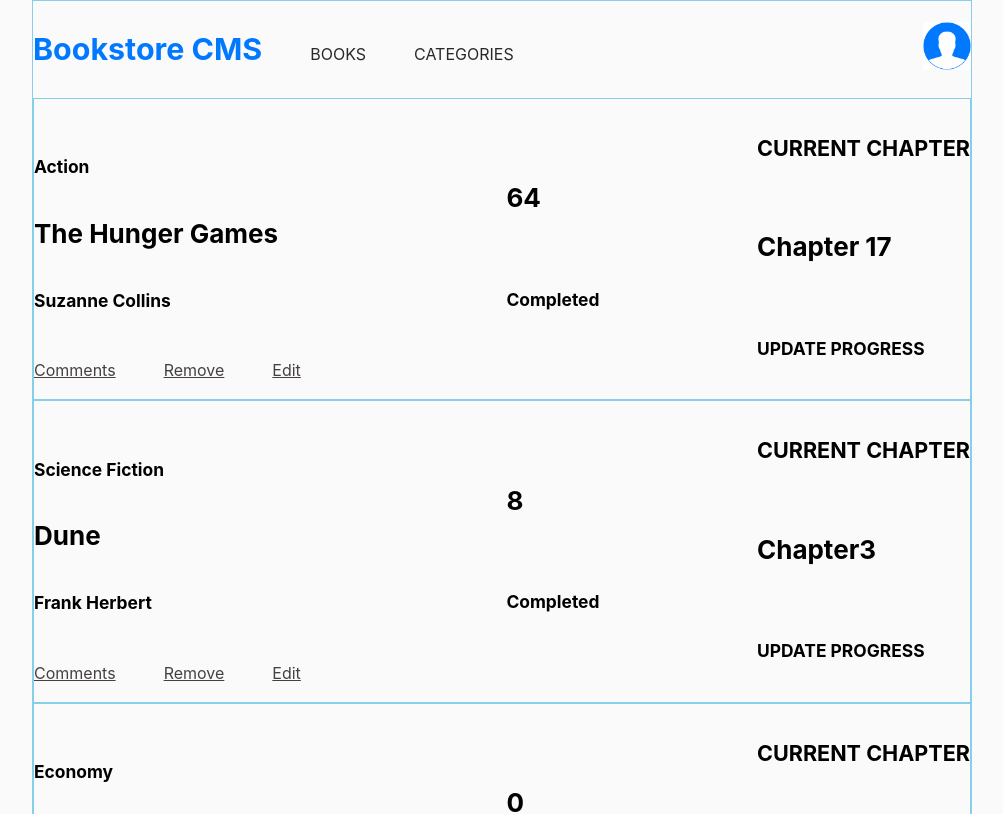
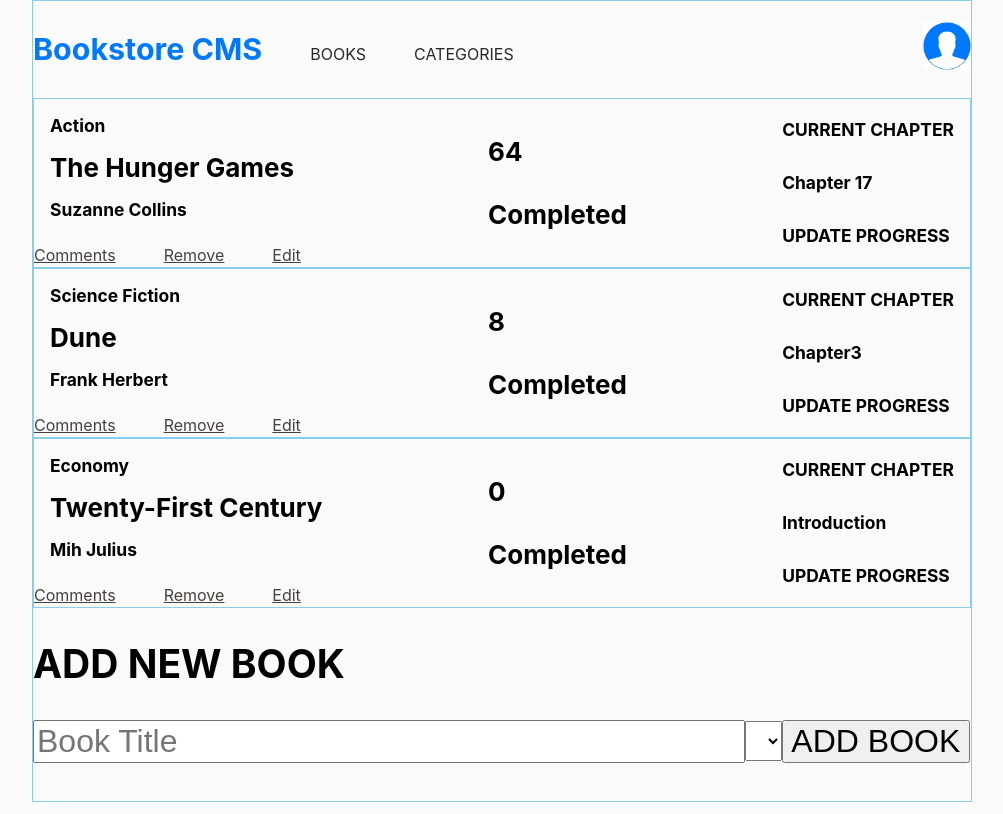
Before and after one commit to Mihndim2020/React-Redux-BookStore, a React (Create React App) app: page / in a window 1280 px wide. Shown: the top 814 px of the page, without its empty margins (138-1141 px from the left). Built offline with nearby package versions, Linux system fonts and the light colour scheme.

Commit message:
Add form

```diff
--- a/src/App.css
+++ b/src/App.css
@@ -63,3 +63,24 @@
   flex-direction: column;
   align-items: flex-start;
 }
+
+h6, h4 {
+  margin: 1rem;
+}
+
+/* bookForm */
+
+.bookForm input {
+  font-size: 2rem;
+  width: 75%;
+}
+
+.bookForm select {
+  font-size: 2rem;
+  width: 4%;
+}
+
+.bookForm button {
+  font-size: 2rem;
+  width: 20%;
+}
--- a/src/App.js
+++ b/src/App.js
@@ -9,6 +9,7 @@ import {
 
 import { Navbar } from './feature/components/Navbar'
 import { BooksPage } from './feature/components/booksPage'
+import { AddBookForm } from './feature/components/addBookForm'
 
 function App() {
   return (
@@ -23,6 +24,7 @@ function App() {
               <React.Fragment>
                 <Navbar />
                 <BooksPage />
+                <AddBookForm />
               </React.Fragment>
             )}
           />
--- /dev/null
+++ b/src/feature/components/addBookForm.js
@@ -0,0 +1,36 @@
+import React, { useState } from 'react'
+import { useDispatch, useSelector } from 'react-redux'
+
+export const AddBookForm = () => {
+  const [title, setTitle] = useState('')
+  const [category, setContent] = useState('')
+
+  const dispatch = useDispatch()
+  const books = useSelector(state => state.books)
+
+  const onTitleChanged = e => setTitle(e.target.value)
+  const onCategoryChanged = e => setContent(e.target.value)
+
+
+
+  return (
+    <section>
+      <h2>ADD NEW BOOK</h2>
+      <form className="bookForm">
+        <input
+          type="text"
+          id="postTitle"
+          name="postTitle"
+          placeholder="Book Title"
+          value={title}
+          onChange={onTitleChanged}
+        />
+        <select>
+          <option value="" placeholder="Category" ></option>
+        </select>
+        <button>
+        ADD BOOK</button>
+      </form>
+    </section>
+  )
+}
--- a/src/feature/components/booksChapter.js
+++ b/src/feature/components/booksChapter.js
@@ -8,8 +8,8 @@ export const BooksChapter = ({ bookId }) => {
 
   return (
     <div className="bookStatus">
-      <h5>CURRENT CHAPTER</h5>
-      <h4>{bookChapter.currentChapter.chapter}</h4>
+      <h6 className="currentChapter">CURRENT CHAPTER</h6>
+      <h6>{bookChapter.currentChapter.chapter}</h6>
       <h6>{bookChapter.currentChapter.progress}</h6>
     </div>
   )
--- a/src/feature/components/booksPage.js
+++ b/src/feature/components/booksPage.js
@@ -20,5 +20,8 @@ export const BooksPage = () => {
 
   ))
 
-  return <>{renderedBooks}</>
+  return <>
+  {renderedBooks}
+
+  </>
 }
--- a/src/feature/components/booksStatus.js
+++ b/src/feature/components/booksStatus.js
@@ -9,7 +9,7 @@ export const BooksStatus = ({ bookId }) => {
   return (
     <div className="bookStatus">
       <h4>{bookStatus.status.percentage}</h4>
-      <h6>{bookStatus.status.completed}</h6>
+      <h4>{bookStatus.status.completed}</h4>
     </div>
   )
 }
```
